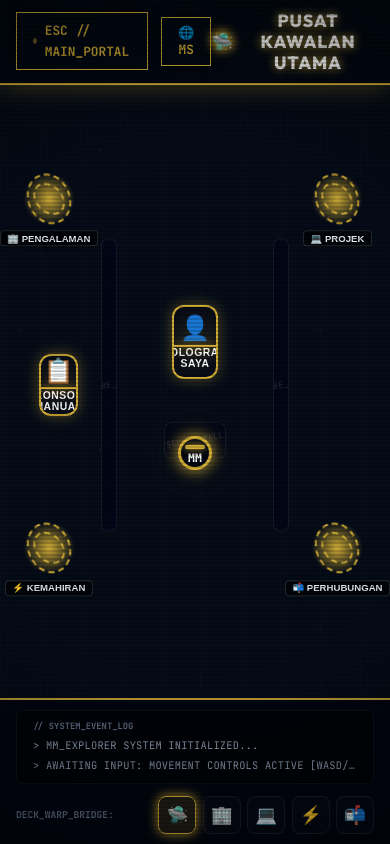
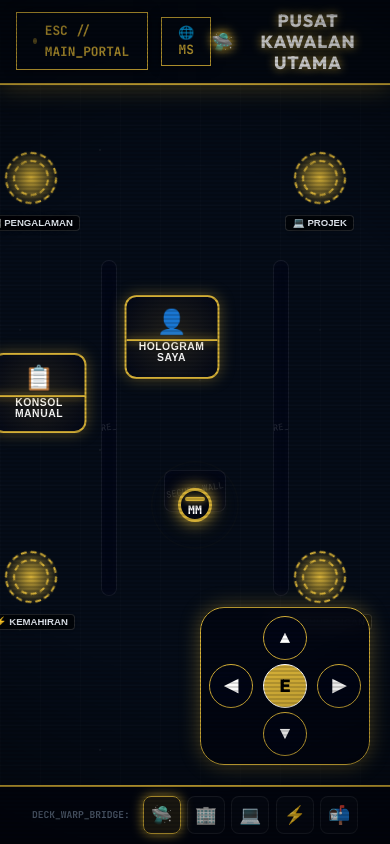
Before and after one commit to muhammedmunir/muhammedmunir.github.io, a SvelteKit app: page /games in a window 390 px wide. Built offline with nearby package versions, Linux system fonts and the light colour scheme; a web font is replaced by a local one.

Commit message:
fix: Resolve global scroll lock and optimize mobile game D-pad responsiveness

```diff
--- a/src/routes/games/+page.svelte
+++ b/src/routes/games/+page.svelte
@@ -596,6 +596,17 @@
         </div>
       {/if}
     </div>
+
+    <!-- Mobile D-pad Controller -->
+    <div class="mobile-dpad">
+      <button class="dpad-btn btn-up" onclick={(e) => { e.stopPropagation(); movePlayer(0, -6); }} aria-label="Move Up">▲</button>
+      <div class="dpad-row">
+        <button class="dpad-btn btn-left" onclick={(e) => { e.stopPropagation(); movePlayer(-6, 0); }} aria-label="Move Left">◀</button>
+        <button class="dpad-btn btn-action" onclick={(e) => { e.stopPropagation(); if (activeHotspot) interact(activeHotspot); else if (activeDoor) enterRoom(activeDoor.to, currentRoom); }} aria-label="Action Intercept">E</button>
+        <button class="dpad-btn btn-right" onclick={(e) => { e.stopPropagation(); movePlayer(6, 0); }} aria-label="Move Right">▶</button>
+      </div>
+      <button class="dpad-btn btn-down" onclick={(e) => { e.stopPropagation(); movePlayer(0, 6); }} aria-label="Move Down">▼</button>
+    </div>
   </div>
 
   <!-- Bottom Console Panel (Quest Log & Minimap) -->
@@ -667,23 +678,18 @@
 <style>
   @import url('https://fonts.googleapis.com/css2?family=JetBrains+Mono:wght@400;600;700;800&family=Outfit:wght@400;600;800&display=swap');
 
-  :global(body) {
-    margin: 0;
-    overflow: hidden;
-    font-family: 'JetBrains Mono', monospace;
-    background: #020617;
-    color: #e2e8f0;
-  }
-
   .game-wrapper {
     width: 100vw;
     height: 100vh;
-    position: relative;
+    position: fixed;
+    inset: 0;
+    z-index: 1000;
     overflow: hidden;
     display: flex;
     flex-direction: column;
     justify-content: space-between;
     transition: background 0.5s ease, border-color 0.5s ease;
+    font-family: 'JetBrains Mono', monospace;
   }
 
   /* Scanlines & CRT Glitch Aesthetics */
@@ -825,6 +831,7 @@
   .room-grid {
     flex: 1;
     position: relative;
+    min-height: 440px;
     transition: opacity 0.3s ease, transform 0.3s ease;
     cursor: crosshair;
     overflow: hidden;
@@ -873,7 +880,9 @@
     flex-direction: column;
     align-items: center;
     justify-content: center;
-    transform: translate(-5%, -5%);
+    transform: translate(-50%, -50%);
+    z-index: 10;
+    min-width: 80px;
   }
   .portal-vortex {
     width: 60px;
@@ -930,6 +939,10 @@
     justify-content: center;
     transition: all 0.3s cubic-bezier(0.4, 0, 0.2, 1);
     overflow: hidden;
+    min-width: 95px;
+    min-height: 80px;
+    transform: translate(-50%, -50%);
+    z-index: 10;
   }
   .node-glow {
     position: absolute;
@@ -939,7 +952,7 @@
     transition: opacity 0.3s ease;
   }
   .datalink-node:hover {
-    transform: scale(1.04);
+    transform: translate(-50%, -50%) scale(1.05);
     box-shadow: 0 0 30px var(--accent);
   }
   .node-core {
@@ -1304,8 +1317,65 @@
     40%, 60% { transform: translate(-50%, -50%) translate3d(6px, 0, 0); }
   }
 
+  /* Mobile D-pad styling */
+  .mobile-dpad {
+    display: none;
+  }
+
   /* Responsiveness styling fixes */
   @media (max-width: 800px) {
+    .mobile-dpad {
+      display: flex;
+      flex-direction: column;
+      align-items: center;
+      position: absolute;
+      bottom: 20px;
+      right: 20px;
+      z-index: 90;
+      background: rgba(3, 7, 18, 0.85);
+      border: 1.5px solid var(--accent);
+      border-radius: 24px;
+      padding: 8px;
+      box-shadow: 0 0 20px var(--theme-color);
+      backdrop-filter: blur(8px);
+      -webkit-backdrop-filter: blur(8px);
+    }
+    .dpad-row {
+      display: flex;
+      align-items: center;
+      gap: 10px;
+      margin: 4px 0;
+    }
+    .dpad-btn {
+      width: 44px;
+      height: 44px;
+      border-radius: 50%;
+      border: 1.5px solid var(--accent);
+      background: rgba(2, 6, 23, 0.9);
+      color: #fff;
+      font-size: 1.1rem;
+      font-weight: 900;
+      display: flex;
+      align-items: center;
+      justify-content: center;
+      cursor: pointer;
+      user-select: none;
+      transition: all 0.1s ease;
+      touch-action: manipulation;
+    }
+    .dpad-btn:active {
+      background: var(--accent);
+      color: #000;
+      box-shadow: 0 0 12px var(--accent);
+      transform: scale(0.9);
+    }
+    .btn-action {
+      background: var(--accent);
+      color: #000;
+      font-family: 'Outfit', sans-serif;
+      border-color: #fff;
+    }
+
     .hud-panel {
       padding: 0.6rem 1rem;
     }
@@ -1321,14 +1391,15 @@
       padding: 0.6rem 1rem;
     }
     .system-logs-box {
-      width: 100%;
+      display: none; /* Hide log logs on phone to make full space for D-pad */
     }
     .quick-bridge {
       width: 100%;
-      justify-content: space-between;
+      justify-content: center;
     }
     .terminal-popup {
       max-height: 90vh;
+      width: 95%;
     }
     .terminal-display {
       padding: 1.2rem;
```
